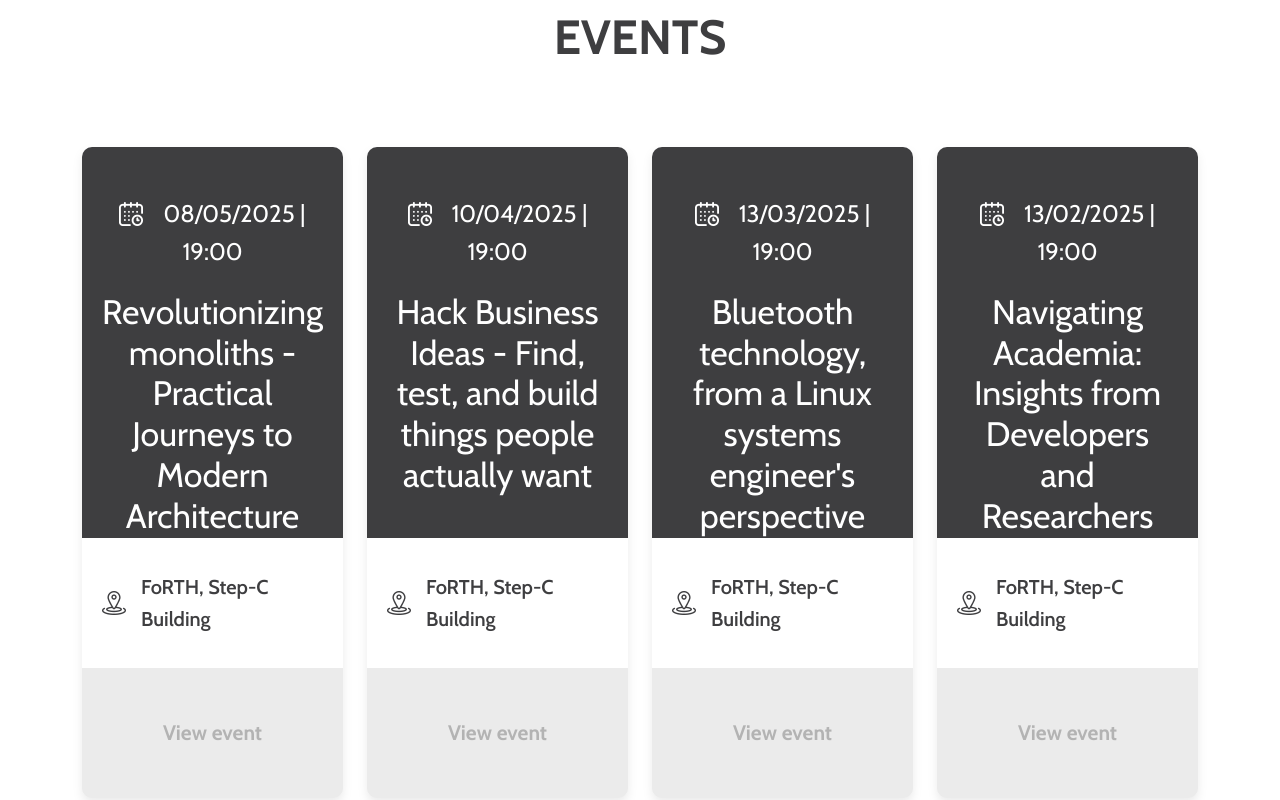
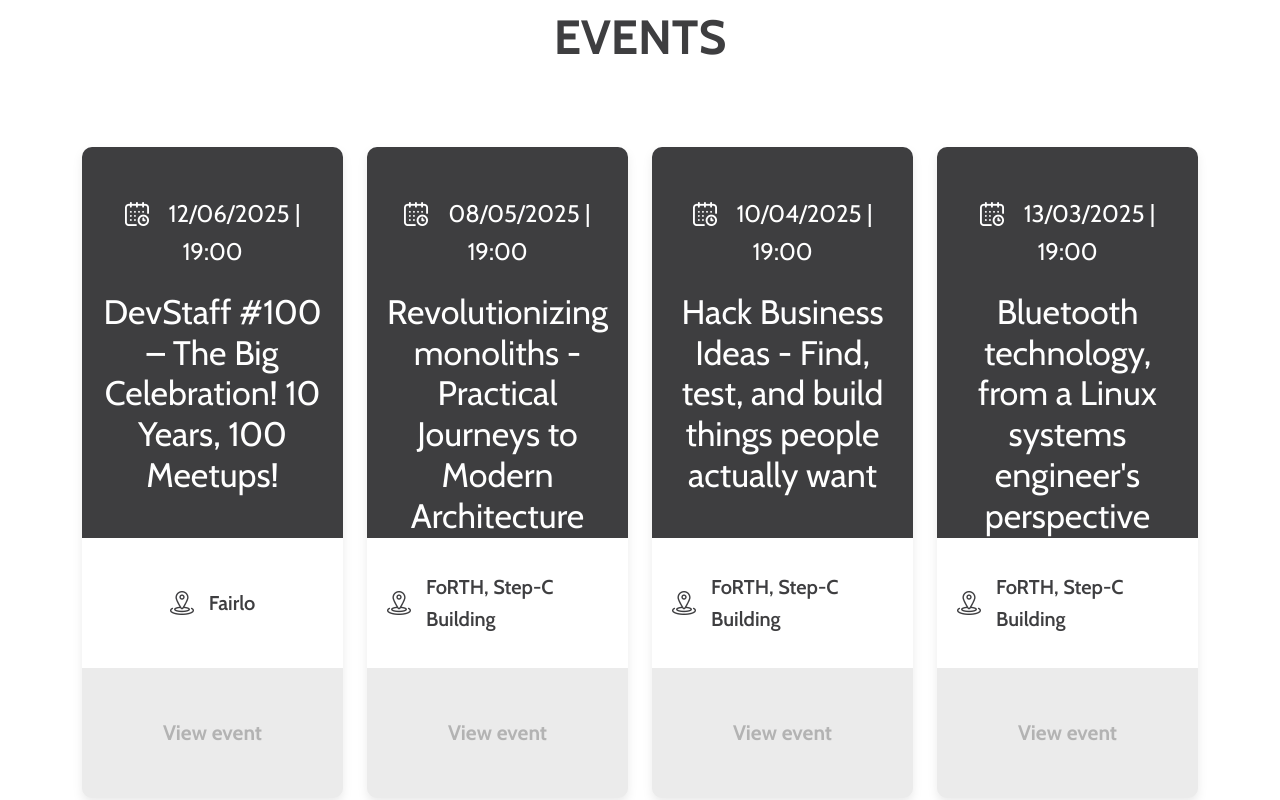
Before and after one commit to devstaff-crete/devstaff-website, a Next.js app: page / in a window 1280 px wide. Shown: the part 1520-2320 px from the top of the page. Built offline with nearby package versions, Linux system fonts and the light colour scheme.

Commit message:
Add Meetup 100

```diff
--- a/data/events.ts
+++ b/data/events.ts
@@ -8,6 +8,14 @@ type Event = {
 };
 
 export const events: Event[] = [
+  {
+    date: '12/06/2025',
+    time: '19:00',
+    title: 'DevStaff #100 – The Big Celebration! 10 Years, 100 Meetups!',
+    location: 'Fairlo',
+    locationUrl: 'https://maps.app.goo.gl/QogM1Z6ntAbFk4qk7',
+    eventUrl: 'https://www.meetup.com/devstaff/events/308113585/'
+  },
   {
     date: '08/05/2025',
     time: '19:00',
```
